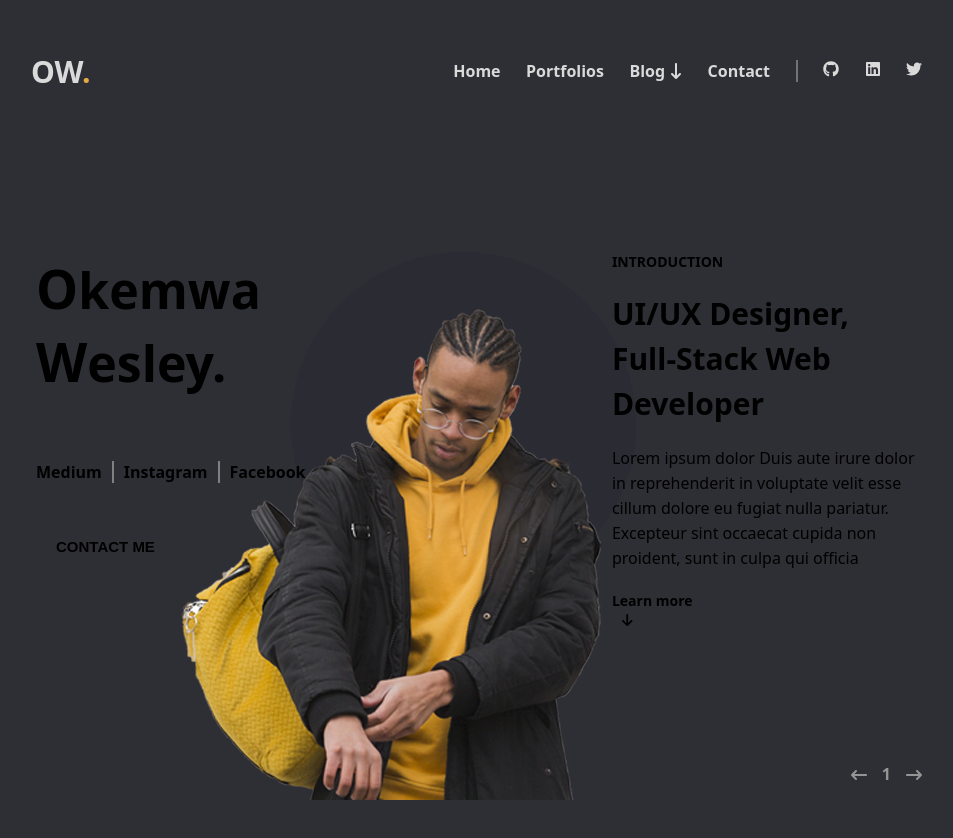
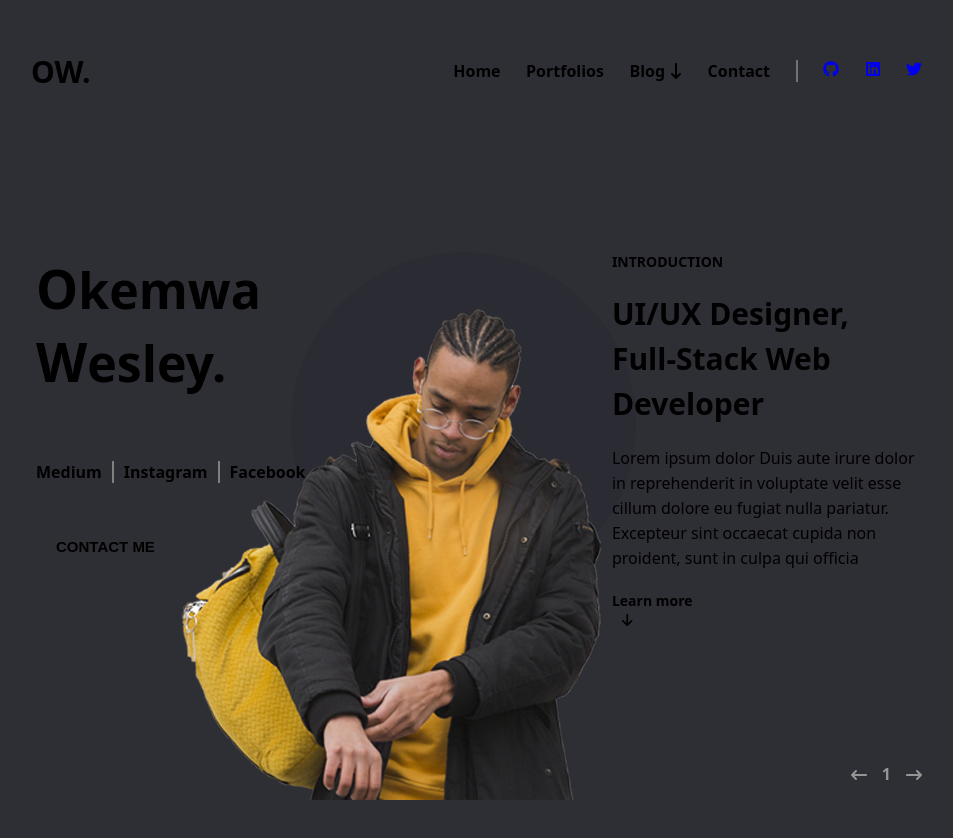
Before and after one commit to 1wes/Wes-Portfolio, a React (Create React App) app: page / in a window 1280 px wide. Shown: the top 838 px of the page, without its empty margins (166-1119 px from the left). Built offline with nearby package versions, Linux system fonts and the light colour scheme.

Commit message:
share common styles among several classes

```diff
--- a/src/components/navbar.css
+++ b/src/components/navbar.css
@@ -2,13 +2,13 @@ nav{
     display: flex;
     width: 100%;
     align-items: center;
-    color: rgb(218,218,218);
+    color: var(--main-color);
     margin: 0 auto !important;
     width: 70%;
     padding-top: 40px;
 }
 
-nav div:first-child::after{
+nav div:first-child::after, nav div:nth-child(2) ul li::after, .learn-more::after{
     content: '';
     position: absolute;
     width: 100%;
@@ -16,32 +16,18 @@ nav div:first-child::after{
     height: 2px;
     margin-top: 12px;
     left: 0;
-    background-color: rgb(228,170,72);
+    background-color: var(--accent-color);
     transform-origin: bottom right;
     transition: transform 0.25s ease-out;
 }
 
-nav div:first-child:hover::after{
+nav div:first-child:hover::after, nav div:nth-child(2) ul li:hover::after, .learn-more:hover::after{
     transform: scaleX(1);
     transform-origin: bottom left;
 }
 
 nav div:nth-child(2) ul li::after{
-    content: '';
-    position: absolute;
-    width: 100%;
-    transform: scaleX(0);
-    height: 2px;
     margin-top: 39px;
-    left: 0;
-    background-color: rgb(228,170,72);
-    transform-origin: bottom right;
-    transition: transform 0.25s ease-out;
-}
-
-nav div:nth-child(2) ul li:hover::after{
-    transform: scaleX(1);
-    transform-origin: bottom left;
 }
 
 .logo{
@@ -64,7 +50,7 @@ nav div:nth-child(2) ul li:hover::after{
 }
 
 .logo p span:last-child{
-    color: rgb(228,170,72);
+    color: var(--accent-color);
 }
 
 .nav-menu-content{
@@ -90,7 +76,7 @@ nav div:nth-child(2) ul li:hover::after{
 }
 
 .nav-menu-content ul li i{
-    color: rgb(218,218,218);
+    color: var(--main-color);
 }
 
 .nav-menu-content ul li:nth-child(5){
```
